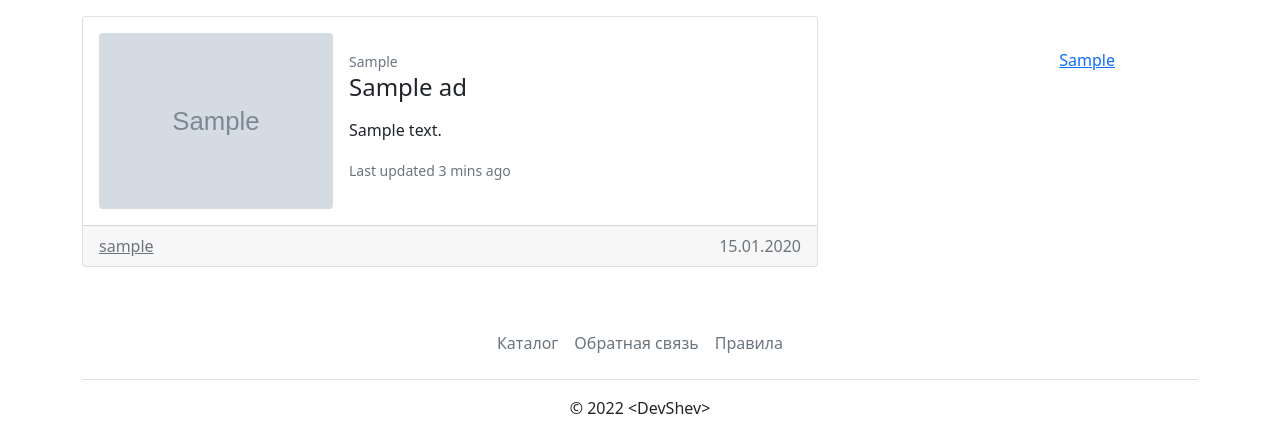
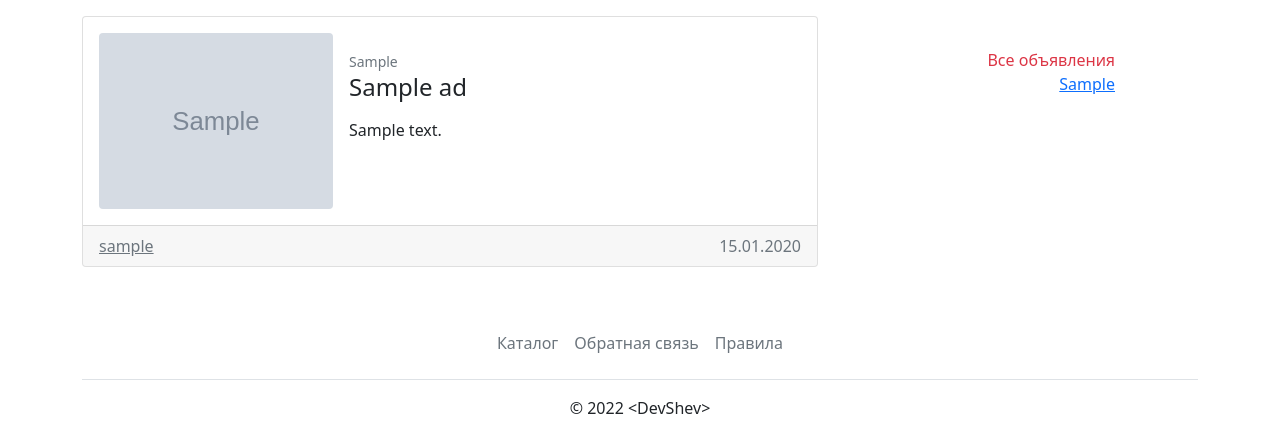
Before and after one commit to devShev/catalog-django, a Django app: page / in a window 1280 px wide. Shown: the part 72-494 px from the top of the page. Run offline with Django 4.2, Linux system fonts and the light colour scheme; tables that the repository leaves empty hold one stand-in row (values such as "Sample post"); grey boxes marked "Sample" are stand-in pictures.

Commit message:
Added types list, and list by types

```diff
--- a/catalog_list/models.py
+++ b/catalog_list/models.py
@@ -32,7 +32,7 @@ class ItemType(models.Model):
         return self.type
 
     def get_absolute_url(self):
-        return reverse('type', kwargs={'type_id': self.pk})
+        return reverse('type', kwargs={'ad_id': self.pk})
 
     class Meta:
         verbose_name = 'Тип'
--- a/catalog_list/templates/catalog_list/index.html
+++ b/catalog_list/templates/catalog_list/index.html
@@ -18,7 +18,6 @@
                                 {{ ad.content|linebreaks|truncatechars:100 }}
                             {% endautoescape %}
                         </p>
-                        <p class="card-text"><small class="text-muted">Last updated 3 mins ago</small></p>
                       </div>
                     </div>
                   </div>
@@ -35,8 +34,17 @@
         </div>
         <div class="col-3 p-3 ms-3" id="sticky-sidebar">
             <div class="sticky-top d-flex flex-column bd-highlight mt-3 text-end">
+                {% if type_selected == 0 %}
+                    <span class="link-primary text-danger">Все объявления</span>
+                {% else %}
+                    <a href="{% url 'home' %}" class="link-primary">Все объявления</a>
+                {% endif %}
                 {% for type in types %}
-                <a href="#" class="link-primary">{{ type }}</a>
+                    {% if type.pk == type_selected %}
+                        <span class="link-primary text-danger">{{ type }}</span>
+                    {% else %}
+                        <a href="{{ type.get_absolute_url }}" class="link-primary">{{ type }}</a>
+                    {% endif %}
                 {% endfor %}
             </div>
         </div>
--- a/catalog_list/urls.py
+++ b/catalog_list/urls.py
@@ -8,4 +8,5 @@ urlpatterns = [
     path('create/', create, name='create'),
     path('contact/', Contact.as_view(), name='contact'),
     path('rules/', Rules.as_view(), name='rules'),
+    path('type/<int:ad_id>/', TypeView.as_view(), name='type'),
 ]
--- a/catalog_list/utils.py
+++ b/catalog_list/utils.py
@@ -12,6 +12,8 @@ menu_list = [
 class DataMixin:
     def get_user_context(self, **kwargs):
         context = kwargs
+        types = ItemType.objects.all()
+        context['types'] = types
 
         context['menu'] = menu_list.copy()
         if 'type_selected' not in context:
--- a/catalog_list/views.py
+++ b/catalog_list/views.py
@@ -12,8 +12,7 @@ class CatalogHome(DataMixin, ListView):
 
     def get_context_data(self, *, object_list=None, **kwargs):
         context = super().get_context_data(**kwargs)
-        types = ItemType.objects.all()
-        context['types'] = types
+
         c_def = self.get_user_context(title='Каталог', cuurent_menu='home')
         return dict(list(context.items()) + list(c_def.items()))
 
@@ -41,3 +40,20 @@ class Rules(DataMixin, TemplateView):
         context = super().get_context_data(**kwargs)
         c_def = self.get_user_context(title='Правила площадки', cuurent_menu='rules')
         return dict(list(context.items()) + list(c_def.items()))
+
+
+class TypeView(DataMixin, ListView):
+    model = Ad
+    template_name = 'catalog_list/index.html'
+    context_object_name = 'ads'
+    allow_empty = False
+
+    def get_queryset(self):
+        return Ad.objects.filter(type__id=self.kwargs['ad_id']).select_related('type', 'author')
+
+    def get_context_data(self, *, object_list=None, **kwargs):
+        context = super().get_context_data(**kwargs)
+        type = ItemType.objects.get(pk=self.kwargs['ad_id'])
+
+        c_def = self.get_user_context(title=str(type.type), type_selected=type.pk)
+        return dict(list(context.items()) + list(c_def.items()))
```
